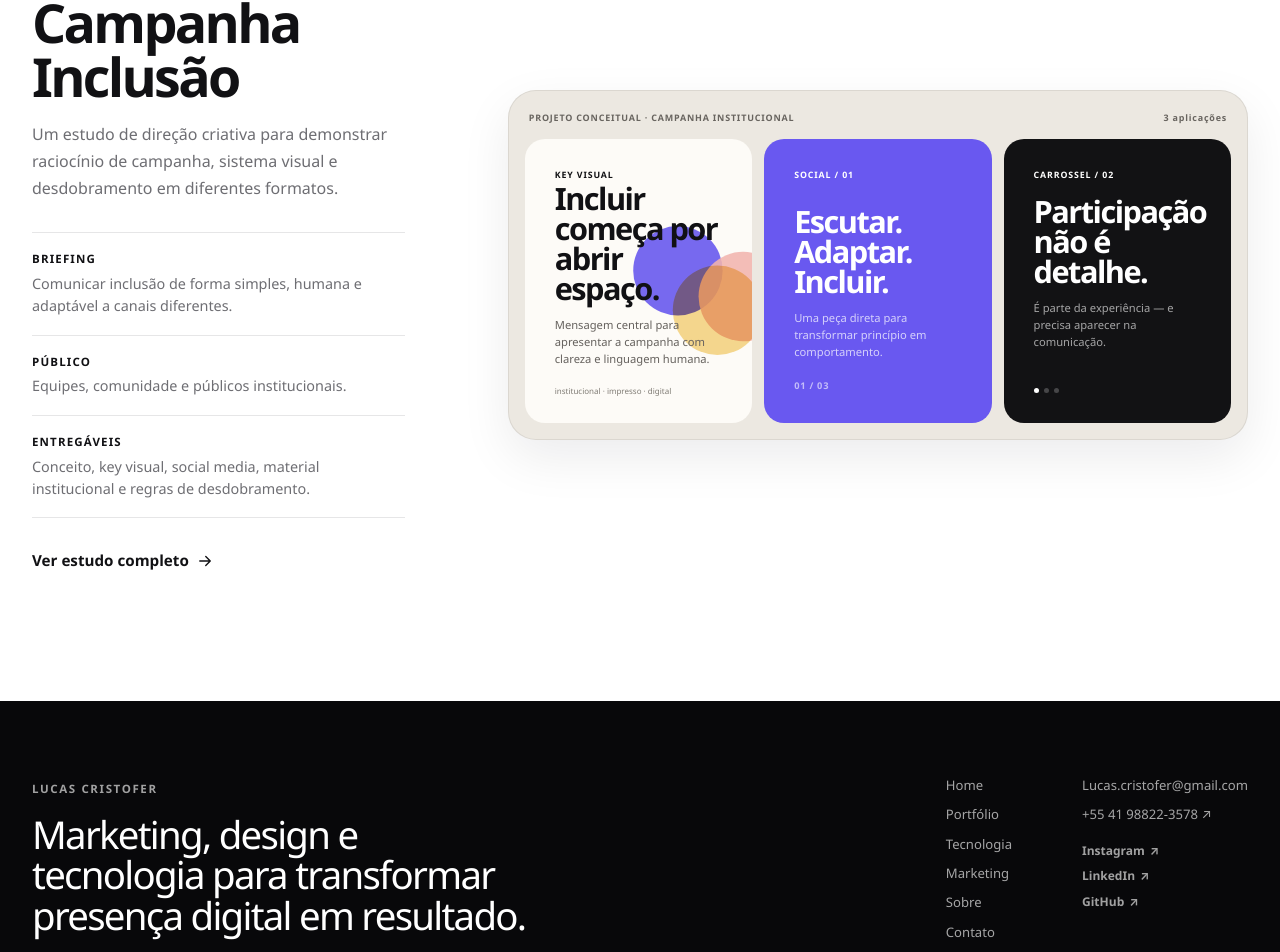
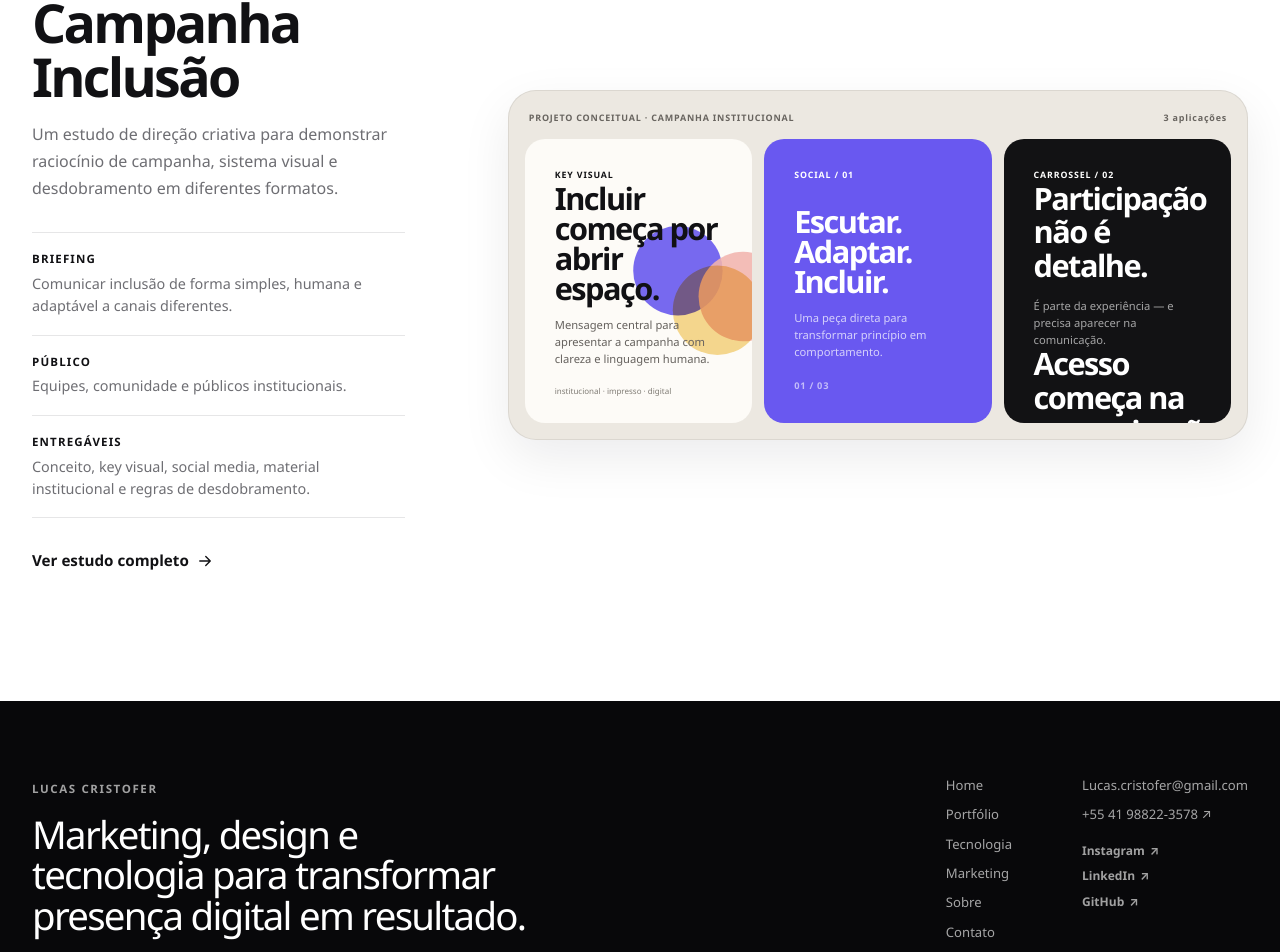
Before and after one commit to LC-cristofer/portfolio-lucas, a Next.js app: page /projetos in a window 1280 px wide. Shown: the part 2200-3152 px from the top of the page. Built offline with nearby package versions, Linux system fonts and the light colour scheme; no server answers.

Commit message:
fix: animate marketing carousel content

```diff
--- a/src/components/MarketingStudy.tsx
+++ b/src/components/MarketingStudy.tsx
@@ -23,9 +23,21 @@ export function MarketingStudy() {
 
         <article className="study-slide study-slide--carousel" role="listitem">
           <small>CARROSSEL / 02</small>
-          <strong>Participação não é detalhe.</strong>
-          <p>É parte da experiência — e precisa aparecer na comunicação.</p>
-          <div className="study-carousel__footer"><i /><i /><i /></div>
+          <div className="study-carousel-viewport" aria-label="Carrossel animado com três mensagens">
+            <div className="study-carousel-frame study-carousel-frame--one">
+              <strong>Participação não é detalhe.</strong>
+              <p>É parte da experiência — e precisa aparecer na comunicação.</p>
+            </div>
+            <div className="study-carousel-frame study-carousel-frame--two">
+              <strong>Acesso começa na comunicação.</strong>
+              <p>Informação clara reduz barreiras antes mesmo do primeiro contato.</p>
+            </div>
+            <div className="study-carousel-frame study-carousel-frame--three">
+              <strong>Incluir também é ouvir.</strong>
+              <p>Feedback muda decisões quando participação faz parte do processo.</p>
+            </div>
+          </div>
+          <div className="study-carousel__footer" aria-hidden="true"><i /><i /><i /></div>
         </article>
       </div>
       <p className="marketing-study__hint">No celular, deslize para ver as peças.</p>
```
